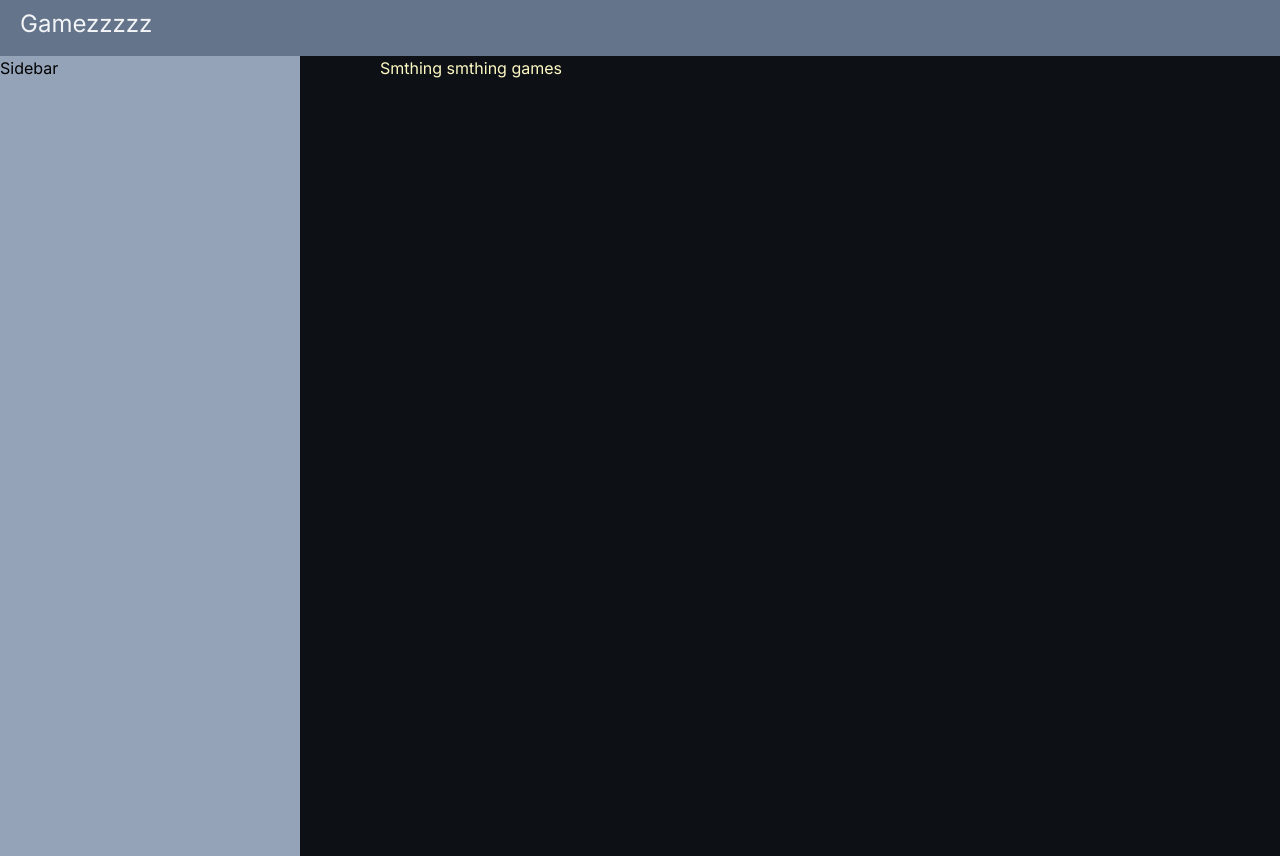
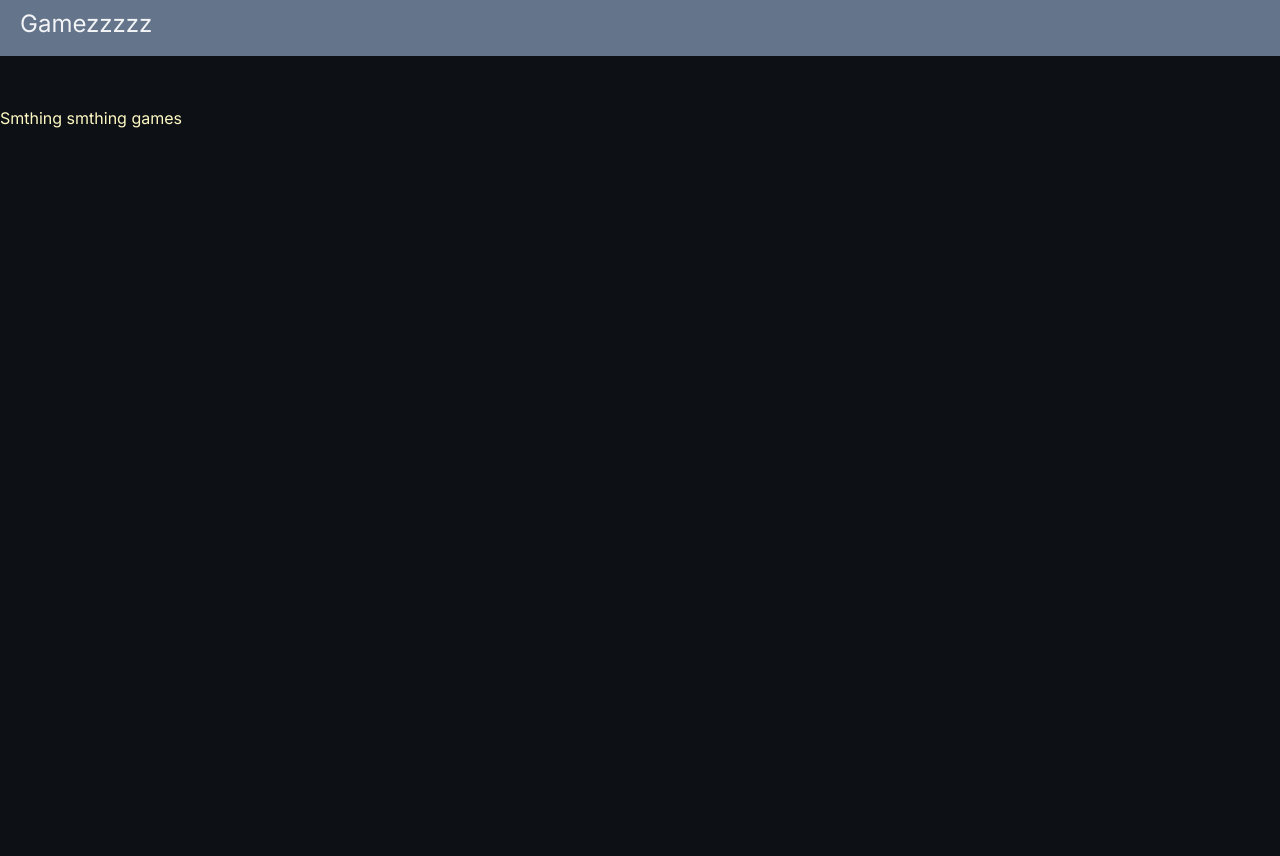
Before and after one commit to Gercius/gamezzzzz-fe, a Next.js app: page / in a window 1280 px wide. After the commit the page ends 800 px from the top, so only its background shows below. Built offline with nearby package versions, Linux system fonts and the light colour scheme.

Commit message:
Moved sidebar component, styling.

```diff
--- a/app/games/layout.jsx
+++ b/app/games/layout.jsx
@@ -1,6 +1,15 @@
+import Sidebar from "../../components/sidebar/Sidebar";
+
 const GamesLayout = ({children}) => {
   return (
-    <div>{children}</div>
+    <div className="sm:flex">
+      <div className="hidden sm:block">
+        <Sidebar />
+      </div>
+      <div className="mx-auto">
+        {children}
+      </div>
+    </div>
   );
 };
 export default GamesLayout;
--- a/app/layout.jsx
+++ b/app/layout.jsx
@@ -1,3 +1,4 @@
+import Image from "next/image";
 import Header from "../components/header/Header";
 import Sidebar from "../components/sidebar/Sidebar";
 import './globals.css';
@@ -13,15 +14,12 @@ export const metadata = {
 export default function RootLayout({ children }) {
   return (
     <html lang="en">
-        <body className={`${inter.className} bg-main-background`}>
+        <body
+          className={`${inter.className} bg-main-background text-gray-200`}
+        >
           <Header />
-          <div className="flex">
-            <div>
-              <Sidebar />
-            </div>
-            <div className="w-screen mx-20 min-h-screen">
-              {children}
-            </div>
+          <div className="mt-[50px]">
+            {children}
           </div>
         </body>
     </html>
```
